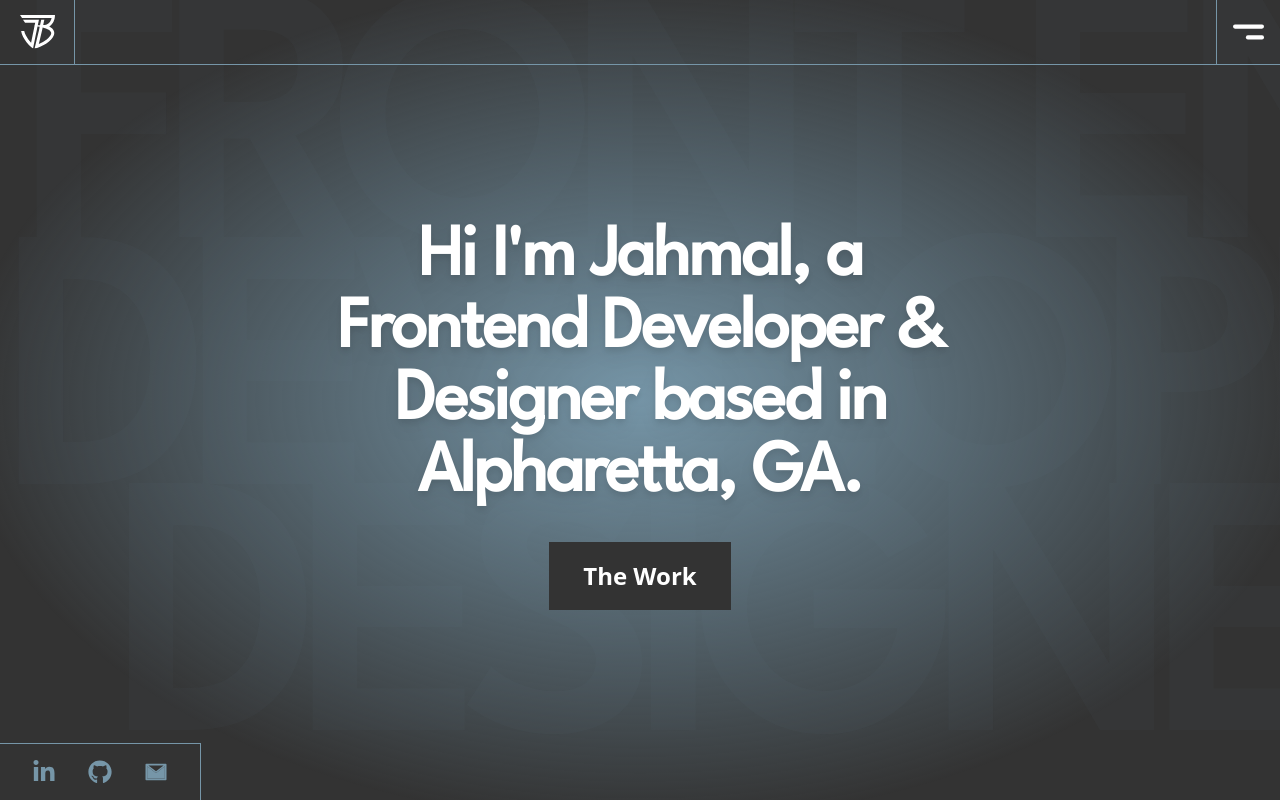
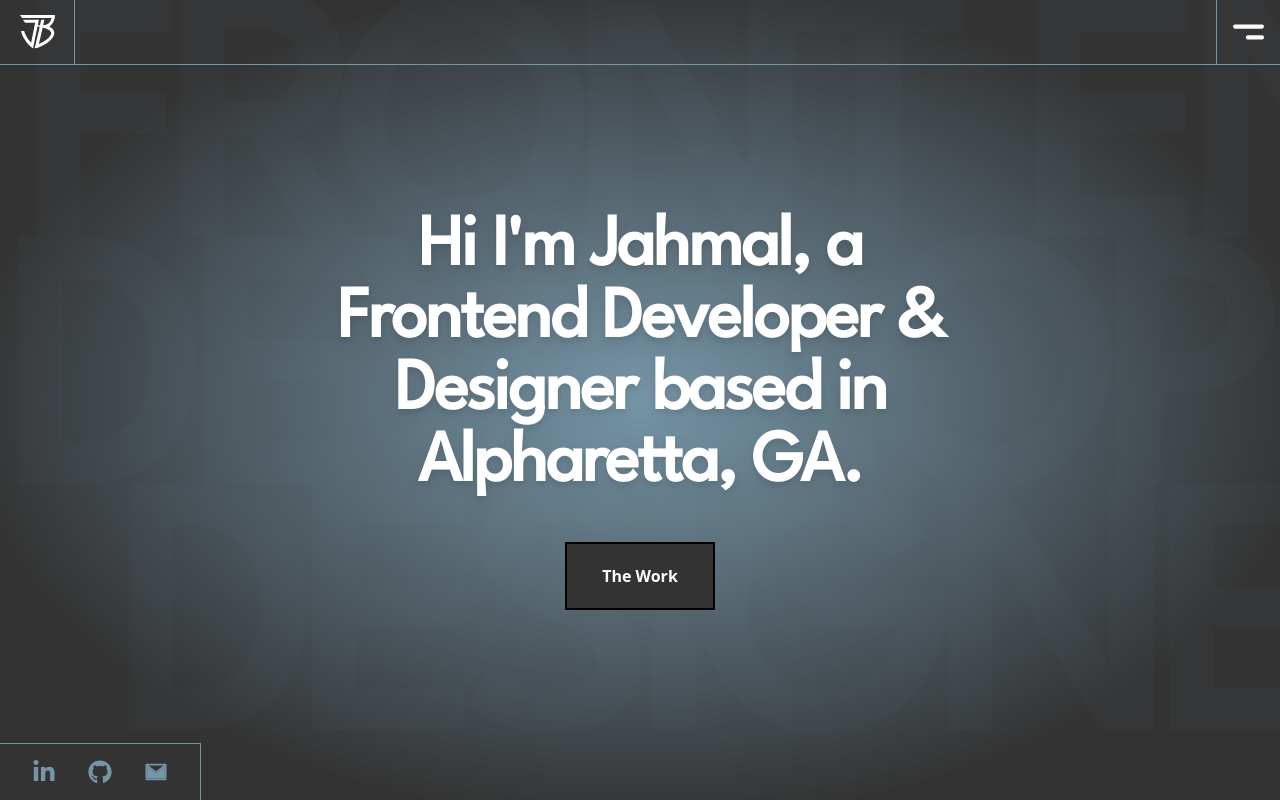
Before and after one commit to jablancTheDesigner/Jablanc-v3, a Next.js app: page / in a window 1280 px wide. Built offline with nearby package versions, Linux system fonts and the light colour scheme.

Commit message:
Cool button hover styling

```diff
--- a/components/Button.tsx
+++ b/components/Button.tsx
@@ -1,6 +1,7 @@
 import { FC } from 'react';
 import { useState } from 'react';
 import Link from 'next/link';
+import { TbClick } from 'react-icons/tb';
 
 type Apperance =  'outline' | 'fill';
 type Theme = 'primary' | 'dark' | 'accent' | 'transparent' | 'white';
@@ -8,30 +9,19 @@ type Theme = 'primary' | 'dark' | 'accent' | 'transparent' | 'white';
 interface Button {
     name: string,
     link?: string,
-    click?: Function,
+    click?: (...args: any[])=> void,
     type?: 'button'| 'submit',
-    apperance: Apperance,
-    theme?: Theme,
 }
 
 const Button:FC<Button> = (props) => {
 
-    const [theme, setTheme] = useState(props.theme);
     const [link, setLink] = useState(props.link);
 
-    if(!theme) setTheme('primary');
     if(!link) setLink('#');
-
-    const classnames = "text-2xl h-full flex items-center font-bold px-8 py-4 border-2 transition duration-150 ease-out h-16";
-
-    const styles = {
-        'outline': `${classnames} hover:border-dark hover:text-dark border-${theme} text-${theme}`,
-        'fill': `${classnames} border-transparent text-white  hover:border-primary bg-${theme}`
-    }
 
     return (
         <Link href={link}>
-            <a className={styles[props.apperance]}>
+            <a className="app-button" onClick={props.click ? () => props.click : null}>
                 {props.name}
             </a>
         </Link>
--- a/components/Hero.tsx
+++ b/components/Hero.tsx
@@ -1,11 +1,17 @@
 import Button from "./Button";
 import {FC, ReactElement} from 'react';
+import Link from 'next/link';
 
 const Hero:FC<any> = (props): ReactElement => {
     const styles = {
       'hero': 'hero min-h-screen flex flex-col items-center justify-center bg-dark',
       'headline':'relative z-1 relative text-center flex max-w-2xl flex-col z-10',
       'h1': 'text-white z-2 relative tracking-tight md:text-6xl lg:text-7xl text-4xl font-bold p-8 drop-shadow-lg'
+    }
+
+    const showArgs = (e: Event) => {
+      e.preventDefault();
+      console.log('clicked')
     }
 
     return (
@@ -15,7 +21,11 @@ const Hero:FC<any> = (props): ReactElement => {
               Hi I&apos;m Jahmal, a Frontend Developer & Designer based in Alpharetta, GA.
             </h1>
             <div className="flex items-center gap-8 justify-center md:flex-row flex-col">
-              <Button link="/projects" name="The Work" apperance="fill" theme="dark" />
+              <Link href="/projects">
+                  <a className="app-button">
+                  The Work
+                  </a>
+              </Link>
             </div>
           </div>
           <div className="hero__background absolute left-1/2 -translate-x-1/2 top-0 leading-[.7] text-center w-screen h-screen overflow-hidden flex items-center justify-between">
--- /dev/null
+++ b/styles/_button.scss
@@ -0,0 +1,46 @@
+.app-button{
+    position: relative;
+    padding: 20px 35px;
+    margin: 10px;
+    border: 2px solid black;
+    background: var(--clr-dark);
+    -moz-transition: all 300ms;
+    -o-transition: all 300ms;
+    -webkit-transition: all 300ms;
+    transition: all 300ms;
+    z-index: 1;
+    color: white;
+    font-weight: 700;
+    overflow: hidden;
+
+    &:hover {
+        border-color: var(--clr-dark);
+        color: var(--clr-dark);
+    }
+
+    &:after {
+        content: "";
+        position: absolute;
+        z-index: -1;
+        top: 0;
+        bottom: 0;
+        left: -20%;
+        right: -20%;
+        -moz-transform: skewX(45deg) scale(0, 1);
+        -ms-transform: skewX(45deg) scale(0, 1);
+        -webkit-transform: skewX(45deg) scale(0, 1);
+        transform: skewX(45deg) scale(0, 1);
+        -moz-transition: all 300ms;
+        -o-transition: all 300ms;
+        -webkit-transition: all 300ms;
+        transition: all 300ms;
+        background: var(--clr-primary);
+    }
+
+     &:hover::after {
+        -moz-transform: skewX(45deg) scale(1, 1);
+        -ms-transform: skewX(45deg) scale(1, 1);
+        -webkit-transform: skewX(45deg) scale(1, 1);
+        transform: skewX(45deg) scale(1, 1);
+      }
+}
--- a/styles/main.scss
+++ b/styles/main.scss
@@ -5,3 +5,4 @@
 @import './projects';
 @import './layout';
 @import './loader';
+@import './button';
```
